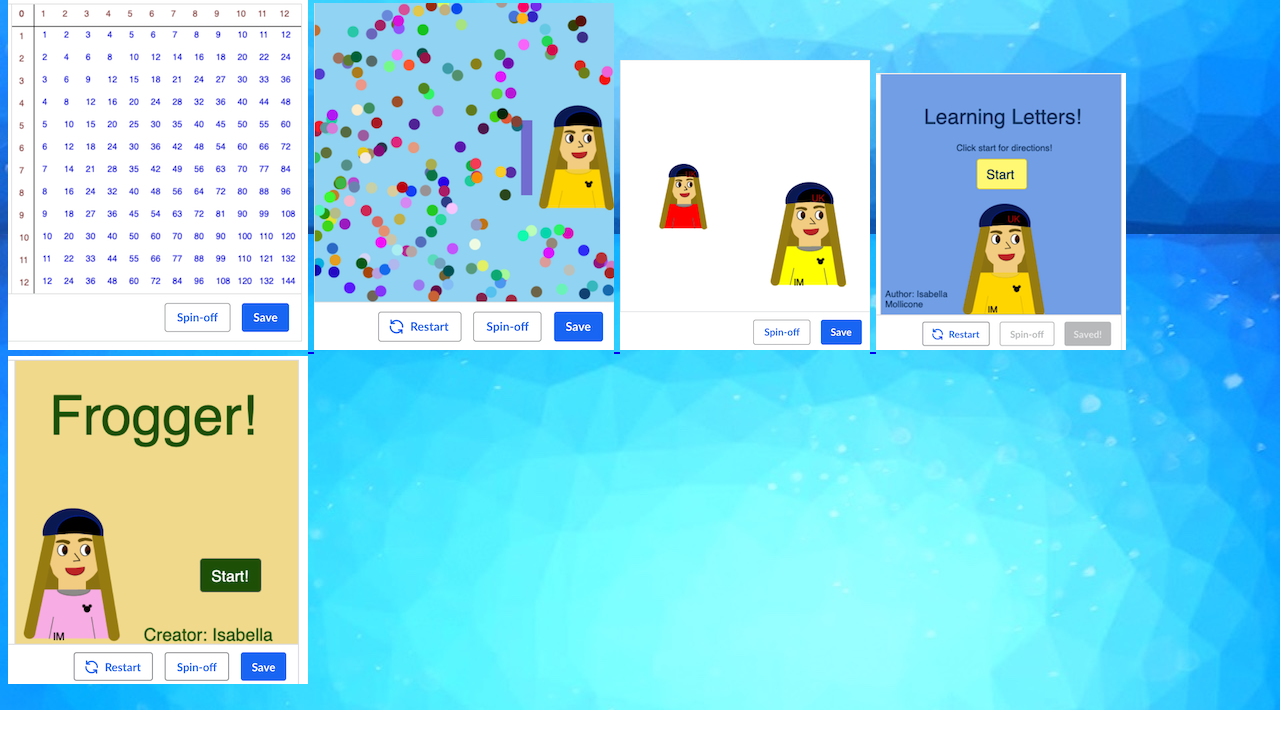
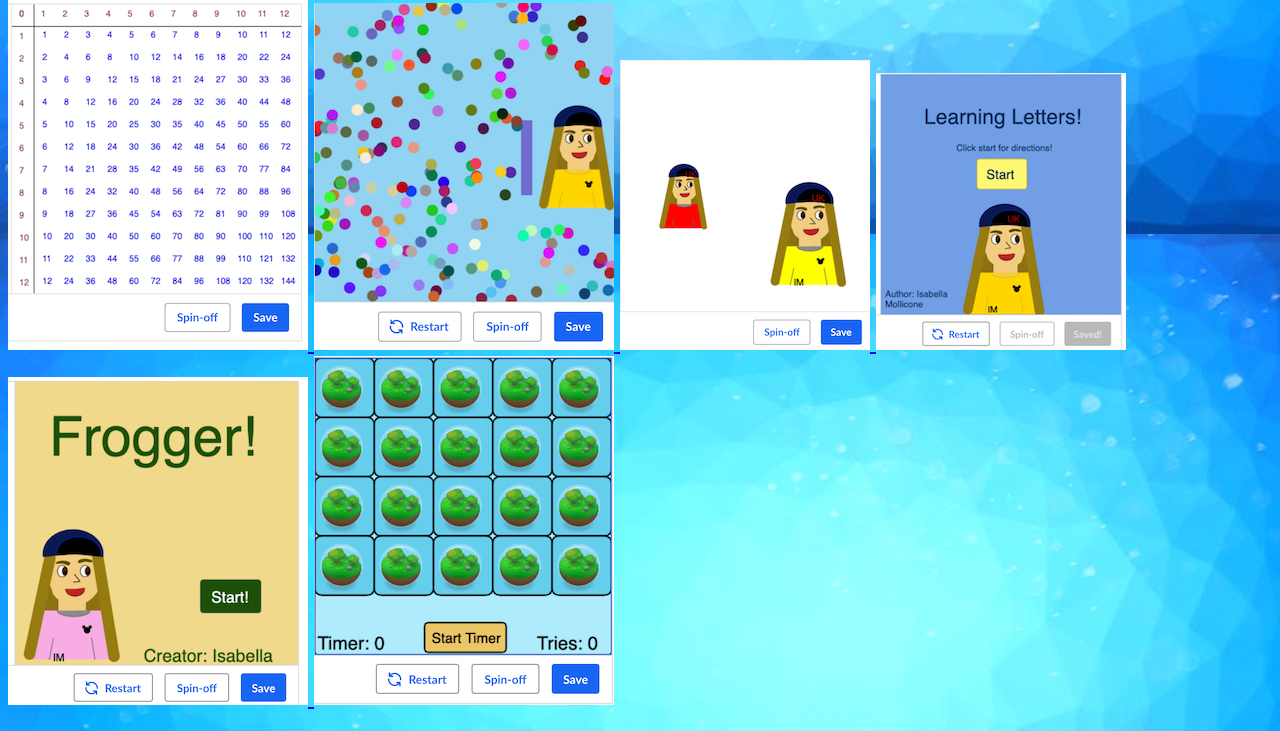
Before and after one commit to imollicone/imollicone.github.io, a plain HTML site: page javascripts.html in a window 1280 px wide. Shown: the part 1366-2097 px from the top of the page. Before the commit the page ends 2076 px from the top, so only its background shows below. Drawn offline with Linux system fonts and the light colour scheme.

Commit message:
Update javascripts.html

```diff
--- a/javascripts.html
+++ b/javascripts.html
@@ -47,6 +47,7 @@
     <a href="https://www.khanacademy.org/computer-programming/mollicone_object/5291616972259328"> <img src="BitmojiObject.png"> </a>
      <a href="https://www.khanacademy.org/computer-programming/test/6567144676081664"> <img src="app.png"> </a>
          <a href="https://www.khanacademy.org/computer-programming/mollicone_frogger/5440036694343680"> <img src="frog.png"> </a>
+          <a href="https://www.khanacademy.org/computer-programming/spin-off-of-mollicone_memory/6094707935100928"> <img src="memory.png"> </a>
     </h2>
     </body>
 </html>
```
